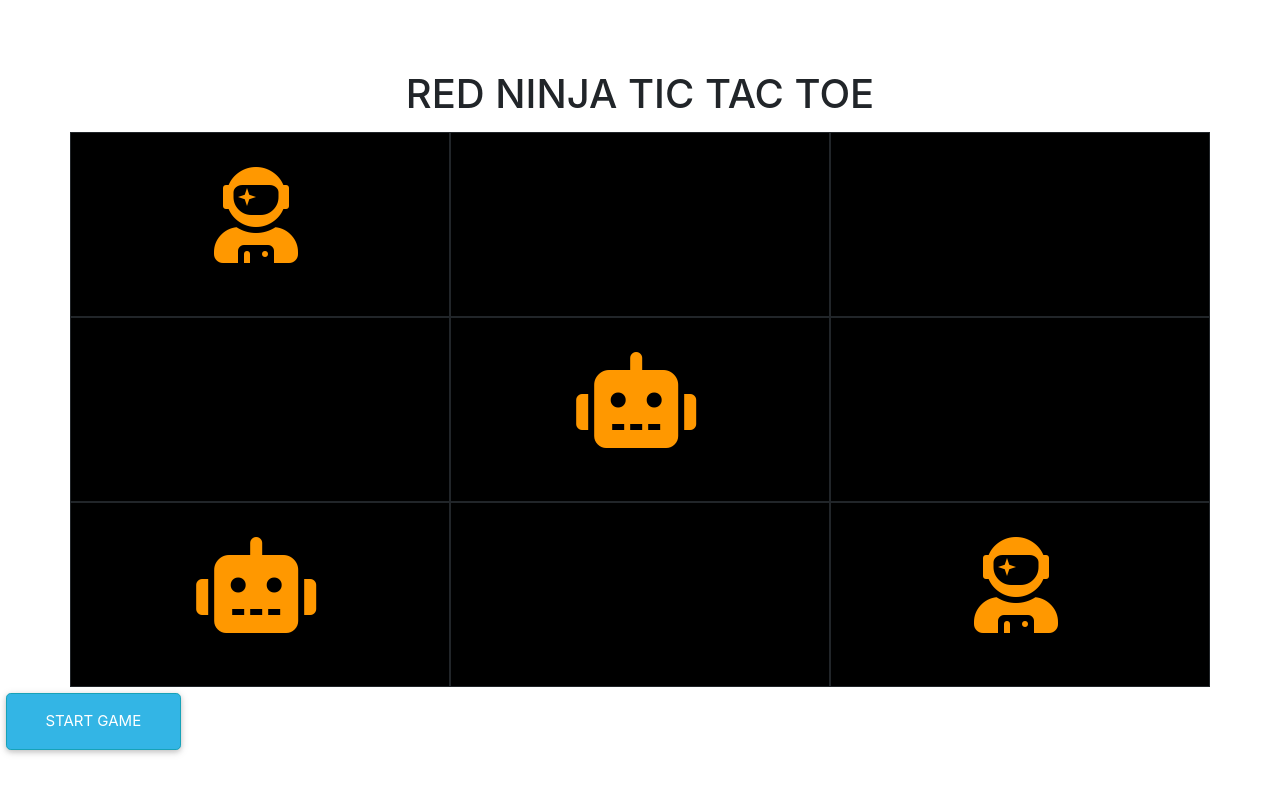
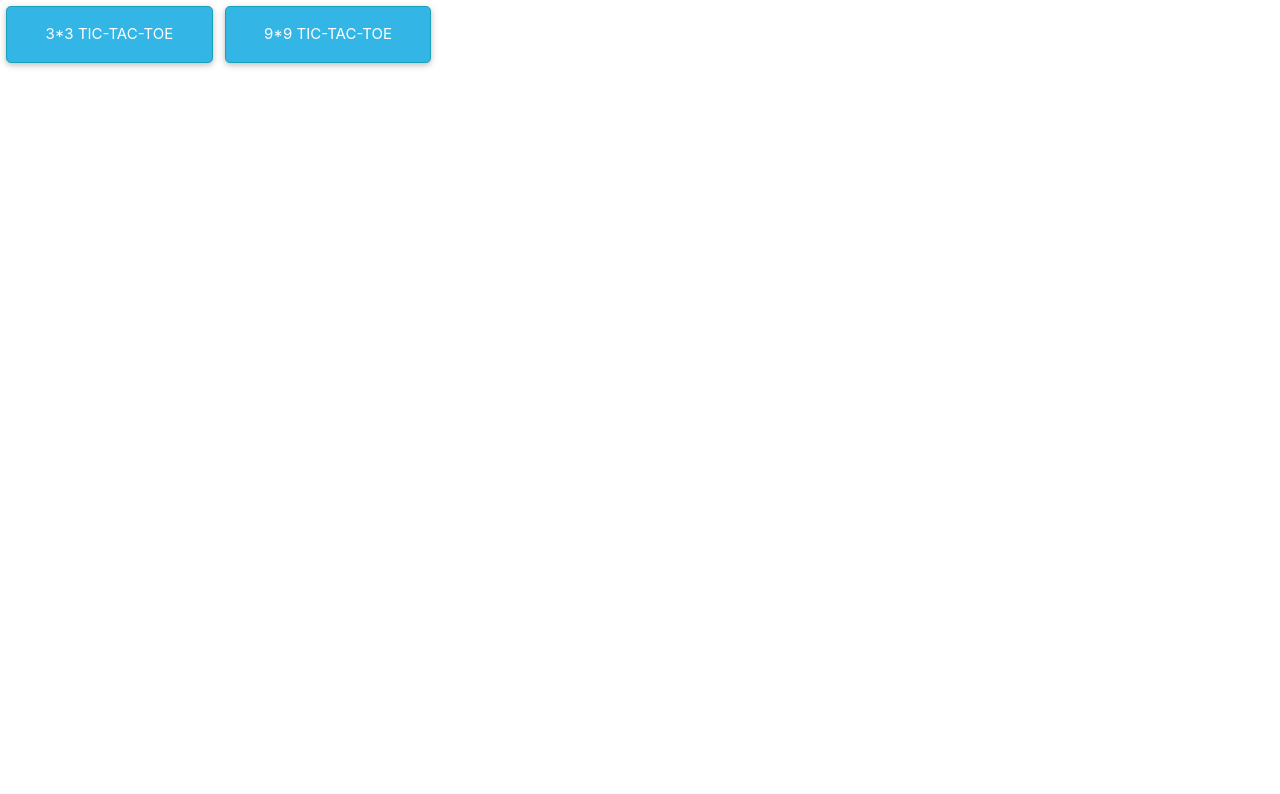
Before and after one commit to shradhasehgal/RedNinjas, a React (Create React App) app in the folder tic-tac-toe/Frontend/: page / in a window 1280 px wide. Shown: the top 794 px of the page. Built offline with nearby package versions, Linux system fonts and the light colour scheme.

Commit message:
Added gitignore

```diff
--- a/tic-tac-toe/Frontend/package.json
+++ b/tic-tac-toe/Frontend/package.json
@@ -12,7 +12,8 @@
     "react-bootstrap": "^1.0.1",
     "react-dom": "^16.13.1",
     "react-router-dom": "^5.2.0",
-    "react-scripts": "3.4.1"
+    "react-scripts": "3.4.1",
+    "react-sky": "^1.1.0"
   },
   "scripts": {
     "start": "react-scripts start",
--- a/tic-tac-toe/Frontend/src/App.js
+++ b/tic-tac-toe/Frontend/src/App.js
@@ -1,10 +1,11 @@
-import logo from './logo.svg';
+// import logo from './logo.svg';
 import React, { Component } from 'react'
 import './App.css'
 import { BrowserRouter as Router, Route, Switch } from 'react-router-dom'
 import Board from './components/Board'
+import GameStarter from './components/GameStarter'
 import 'bootstrap/dist/css/bootstrap.min.css'
-import axios from 'axios';
+// import axios from 'axios';
 
 
 
@@ -13,7 +14,7 @@ function App() {
     <div>
         <Router>
           <Switch>
-            <Route exact path='/' component={Board} />
+            <Route exact path='/' component={GameStarter} />
           </Switch>
         </Router>
       </div>
--- a/tic-tac-toe/Frontend/src/components/GameStarter.js
+++ b/tic-tac-toe/Frontend/src/components/GameStarter.js
@@ -42,8 +42,12 @@ export default class GameStarter extends Component {
                   });
                 }}> 9*9 TIC-TAC-TOE
                 </Button>
-                {this.state.showBoardComponent && <Board/>}
+                {this.state.show_3x3_BoardComponent && <Board/>}
+                {this.state.show_9x9_BoardComponent && <Board/>}
                 </div>
         )
     }
 }
+
+{/* <MDBIcon icon="space-shuttle" /> */}
+{/* <MDBIcon icon="rocket" /> */}
```
Also changed, not shown: 2 other files (tests, documents, lock files or other folders).
